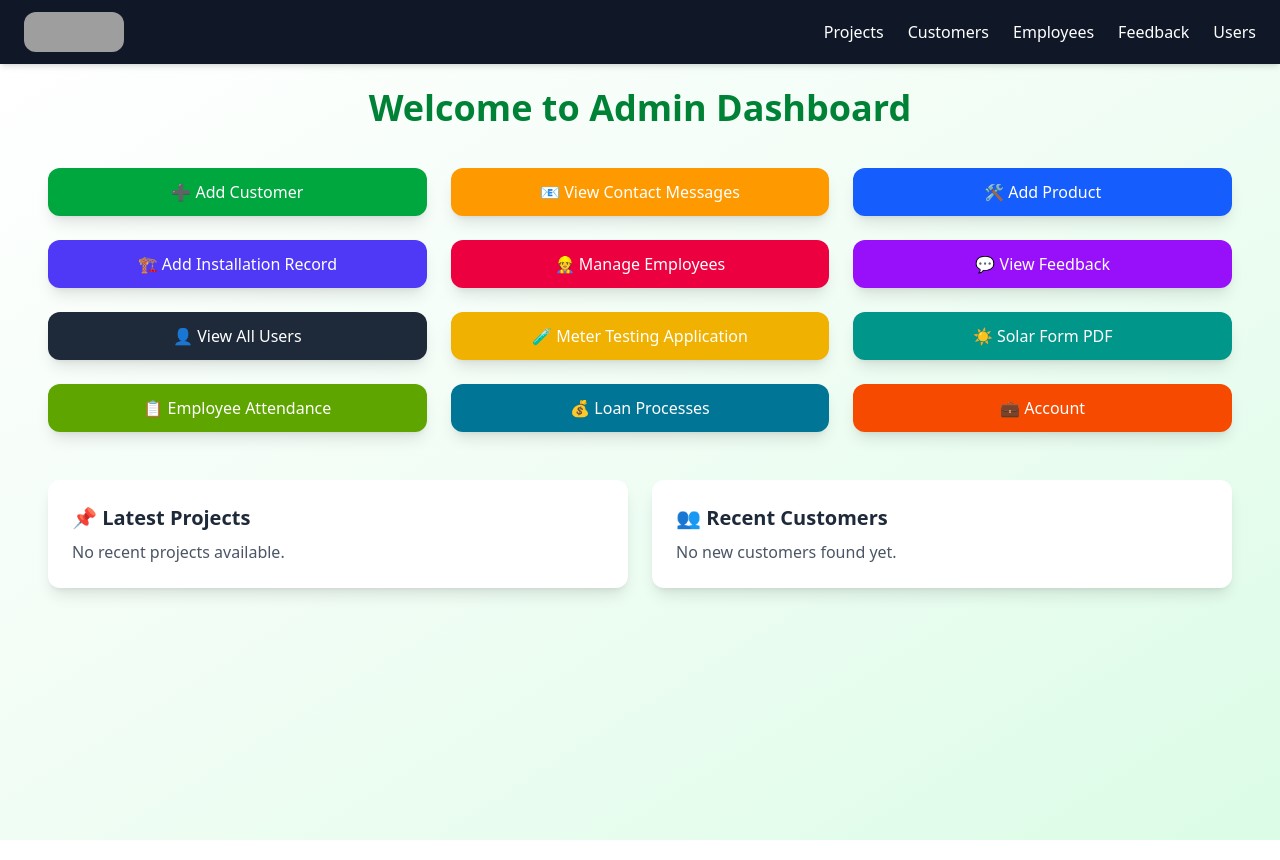
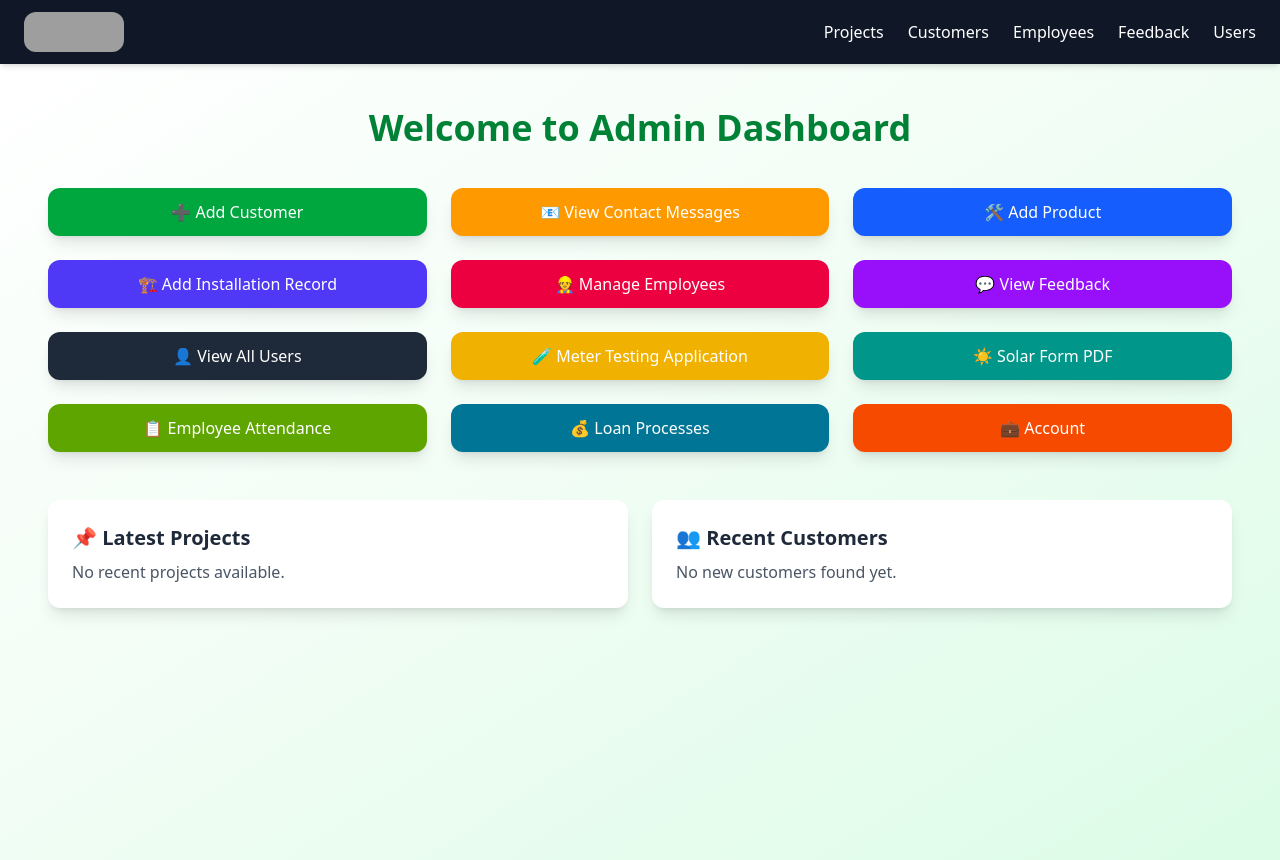
Before and after one commit to shekhawatbhawani/Majisa-Solar-Services-, a React (Vite) app in the folder Frontend/: page /adminhome in a window 1280 px wide. Built offline with nearby package versions, Linux system fonts and the light colour scheme; grey boxes are pictures that could not be loaded.

Commit message:
change something margin top

```diff
--- a/Frontend/src/Components/AdminPenal/AdminHome.jsx
+++ b/Frontend/src/Components/AdminPenal/AdminHome.jsx
@@ -11,7 +11,7 @@ const AdminHome = () => {
   };
 
   return (
-    <div className="min-h-screen sm:mt-10 mt-6 w-full bg-gradient-to-br from-white via-green-50 to-green-100 p-6 md:p-12">
+    <div className="min-h-screen sm:mt-15 mt-6 w-full bg-gradient-to-br from-white via-green-50 to-green-100 p-6 md:p-12">
       <div className="max-w-7xl mx-auto">
         {/* Welcome Text */}
         <h1 className="text-4xl font-bold text-green-700 text-center mb-10">
```
